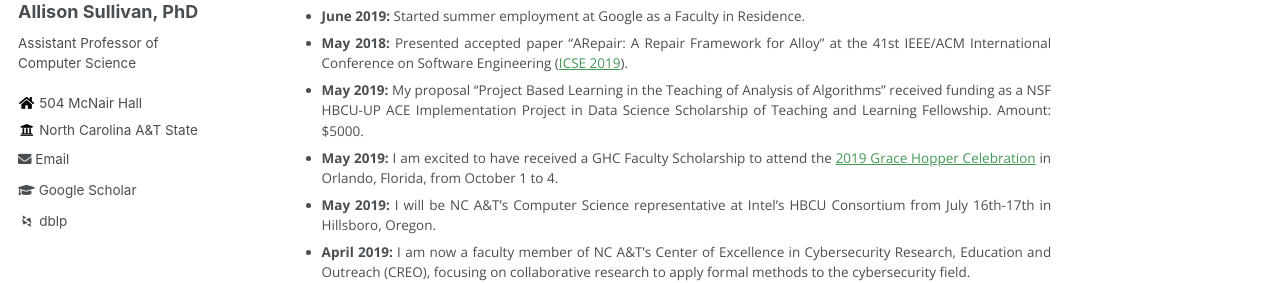
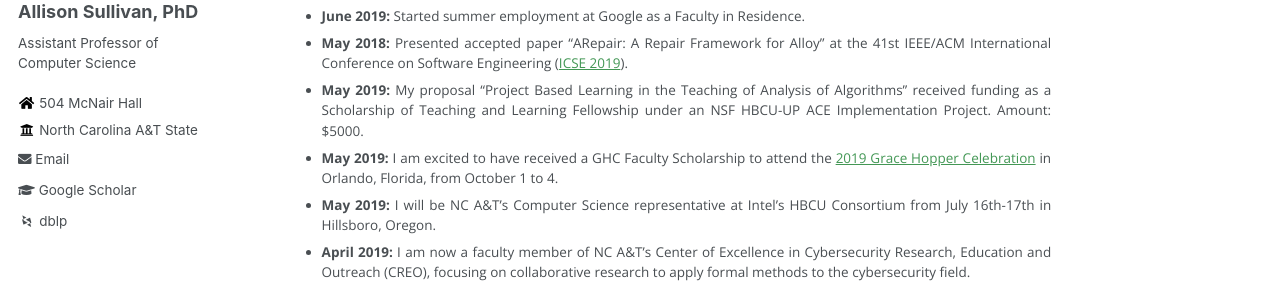
Before and after one commit to Allisonius/allisonius.github.io, a Jekyll site: the page built from _pages/about.md, in a window 1280 px wide and 900 px high, scrolled down 407 px. Shown: the part 179-462 px from the top of the window. Built offline with Jekyll 4.4.1, drawn with Linux system fonts in a browser that asks for light colours; some web fonts are replaced.

Commit message:
Update about.md

```diff
--- a/_pages/about.md
+++ b/_pages/about.md
@@ -24,7 +24,7 @@ My main goal is to improve software _reliability_ by focusing on:
   * **June 2019:** The AutoDrive challenge team - Aggies Autonomous Auto (A3) - [placed **2nd** overall in the year 2 competition!](https://www.ncat.edu/coe/coe_news_room/2019-coenews/2019-autodrive-challenge.html)
   * **June 2019:** Started summer employment at Google as a Faculty in Residence.
   * **May 2018:** Presented accepted paper "ARepair: A Repair Framework for Alloy" at the 41st IEEE/ACM International Conference on Software Engineering ([ICSE 2019](https://conf.researchr.org/home/icse-2019)).
- * **May 2019:** My proposal "Project Based Learning in the Teaching of Analysis of Algorithms" received funding as a NSF HBCU-UP ACE Implementation Project in Data Science Scholarship of Teaching and Learning Fellowship. Amount: $5000.
+ * **May 2019:** My proposal "Project Based Learning in the Teaching of Analysis of Algorithms" received funding as a Scholarship of Teaching and Learning Fellowship under an NSF HBCU-UP ACE Implementation Project. Amount: $5000.
  * **May 2019:** I am excited to have received a GHC Faculty Scholarship to attend the [2019 Grace Hopper Celebration](https://ghc.anitab.org/) in Orlando, Florida, from October 1 to 4.
  * **May 2019:** I will be NC A&T's Computer Science representative at Intel's HBCU Consortium from July 16th-17th in Hillsboro, Oregon.
  * **April 2019:** I am now a faculty member of NC A&T's Center of Excellence in Cybersecurity Research, Education and Outreach (CREO), focusing on collaborative research to apply formal methods to the cybersecurity field.
```
